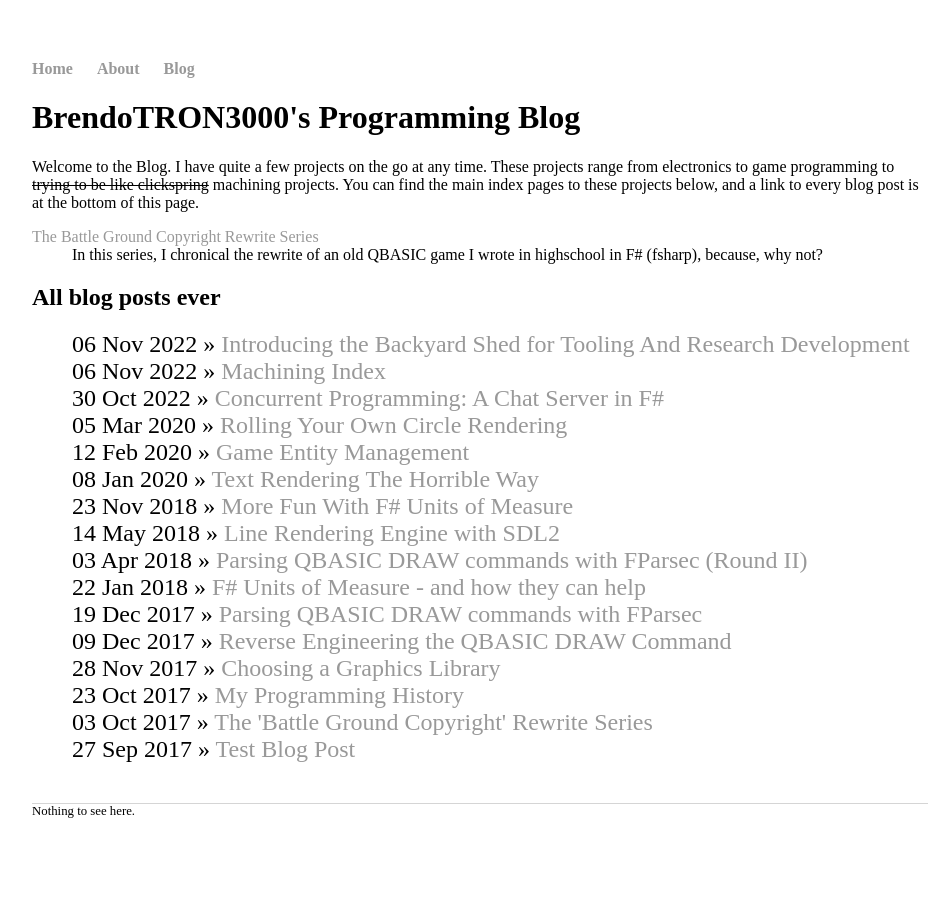
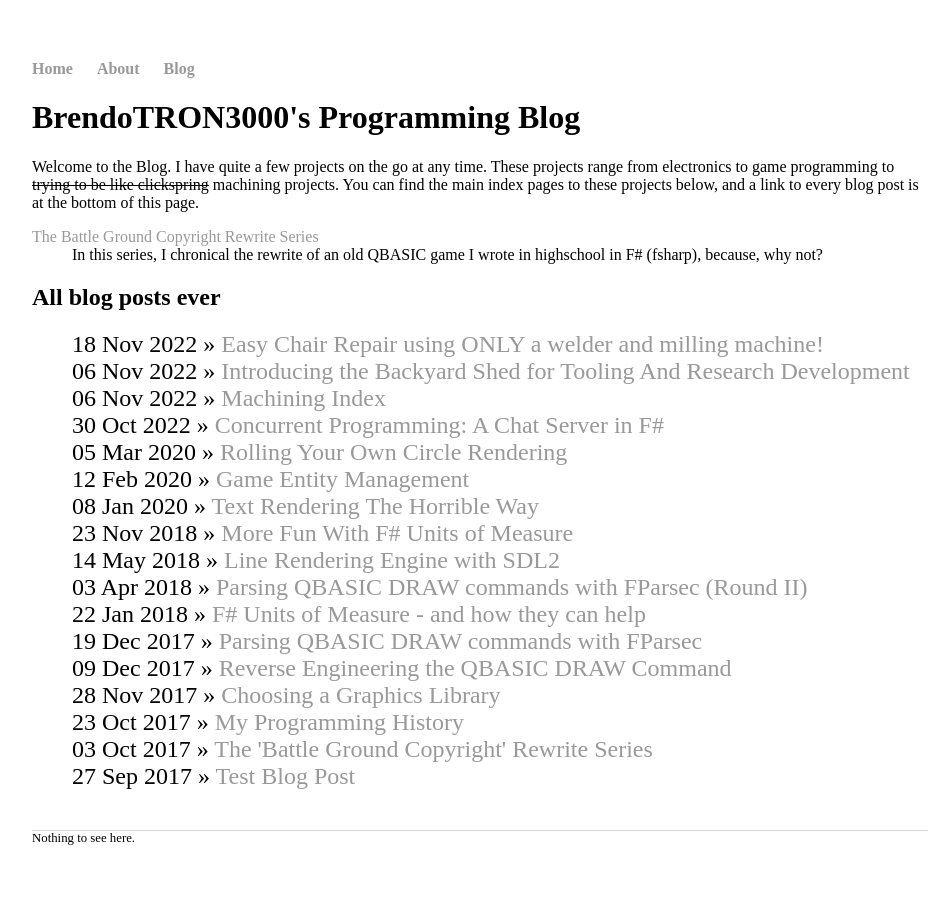
Before and after one commit to bjnmercer/bjnmercer.github.io, a Jekyll site: the page built from blog/index.html, in a window 1280 px wide. Shown: the whole page, without its empty margins (160-1109 px from the left). Built offline with Jekyll 4.4.1, drawn with Linux system fonts in a browser that asks for light colours; some of the changed lines change nothing that is shown.

Commit message:
Easy chair repair article

```diff
--- a/_posts/2022-11-06-machining-index.md
+++ b/_posts/2022-11-06-machining-index.md
@@ -11,5 +11,6 @@ This is the index page for machining projects done in my shed.
 
 # Machining Index
 * [Introducing the Backyard Shed for Tooling And Research Development](/blog/2022/11/06/machining-introducing-my-shed)
+* [Easy Chair Repair using ONLY a welder and milling machine](/blog/2022/11/18/machining-easy-chair-repair)
 
 [^1]: as opposed to something integer.
--- /dev/null
+++ b/_posts/2022-11-18-machining-easy-chair-repair.md
@@ -0,0 +1,39 @@
+---
+layout: post
+title: "Easy Chair Repair using ONLY a welder and milling machine!"
+date: 2022-11-18
+---
+So I have this table and chair set that was given to me from my parents. The set must be getting on 30 or more years and unfortunately the chairs have a design flaw: the base of the chair is thick particle board that has weakened over time, and the rear of the chair is fixed to the bottom of the chair seat, which then attaches to the chair base. If someone leans back too hard, the particle board base of the chair breaks.
+
+![img](https://bjnmercer.github.io/assets/machining/chair_repair/20220815_115049.jpg)
+
+(Apparently they also didn't try too hard to center the seat, either)
+
+So the sensible thing to do would be to get a new table and chair set for a few hundred dollars, but ~~I am not a sensible person~~ instead I figured this would be a good learning project ... that just happened to require several thousand dollars worth of machines and a few years to finish it... Well I suppose it's not like we've been allowed to have guests for the last couple of years anyway.
+
+
+So what I wanted to do was essentially weld in some square tubing to the back seat frame, which would then be bolted to the chair base, ensuring that the seat itself only takes the load of sitting on it. As the chair frame was circular tube, I would need to cope the square tube ends.
+
+![img](https://bjnmercer.github.io/assets/machining/chair_repair/20220811_184345.jpg)
+
+Luckily I had a milling machine, so I could cope with this.
+
+You might even say it is my coping mechanism.
+
+![img](https://bjnmercer.github.io/assets/machining/chair_repair/20220812_184612.jpg)
+
+
+The tubes are coping nicely, but what this photo does not show you is the several failed attempts beforehand. I don't like to just get it right the first time, I prefer to mess it up a few times as a "learning experience"
+
+![img](https://bjnmercer.github.io/assets/machining/chair_repair/openscad.PNG)
+
+Even so, I am slowly convincing myself that modelling things in CAD *first* is a good idea, even if after doing so I messed up how far I needed to translate the tubes when performing the coping.
+
+
+![img](https://bjnmercer.github.io/assets/machining/chair_repair/20220813_173648.jpg)
+
+![img](https://bjnmercer.github.io/assets/machining/chair_repair/20220813_173848.jpg)
+
+The welding actually went reasonably well, although I didn't try to weld on the sides. Honestly I think the house will now break before this chair does anyway.
+
+Thanks for reading :)
```
